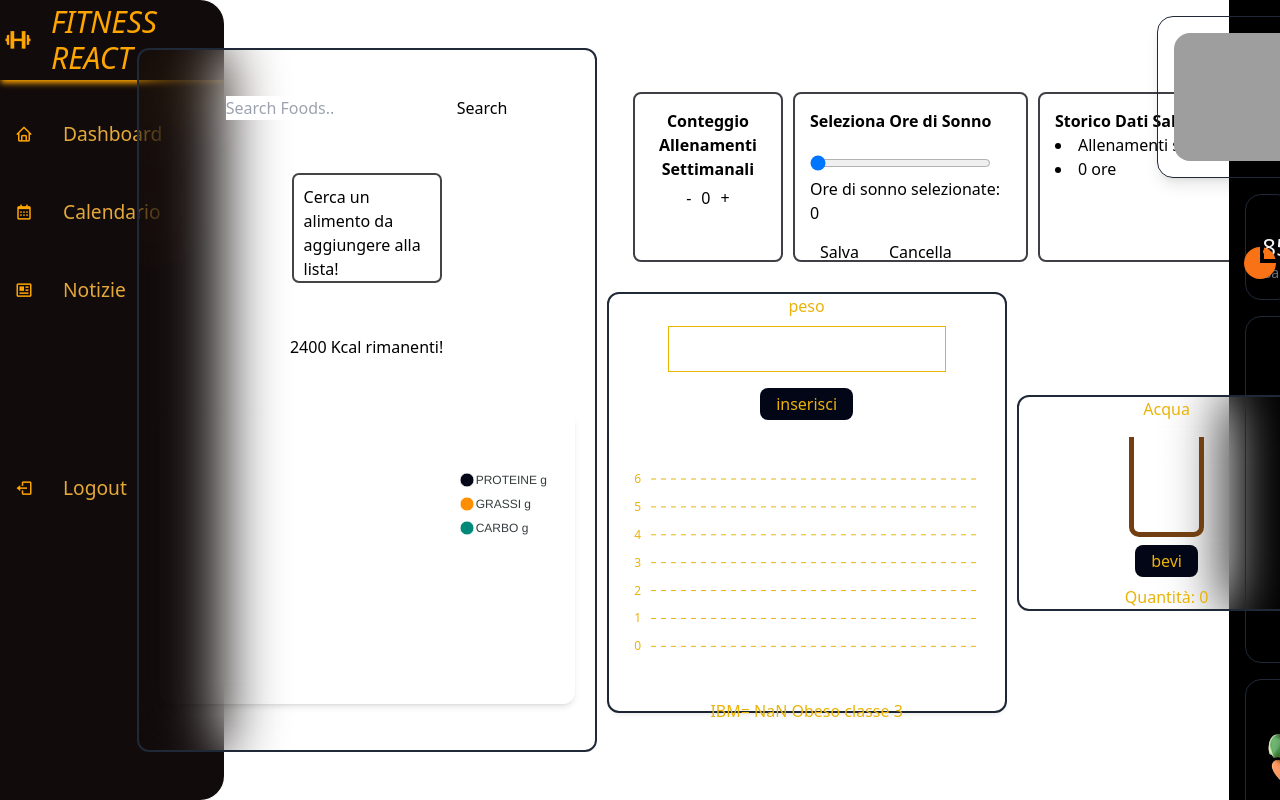
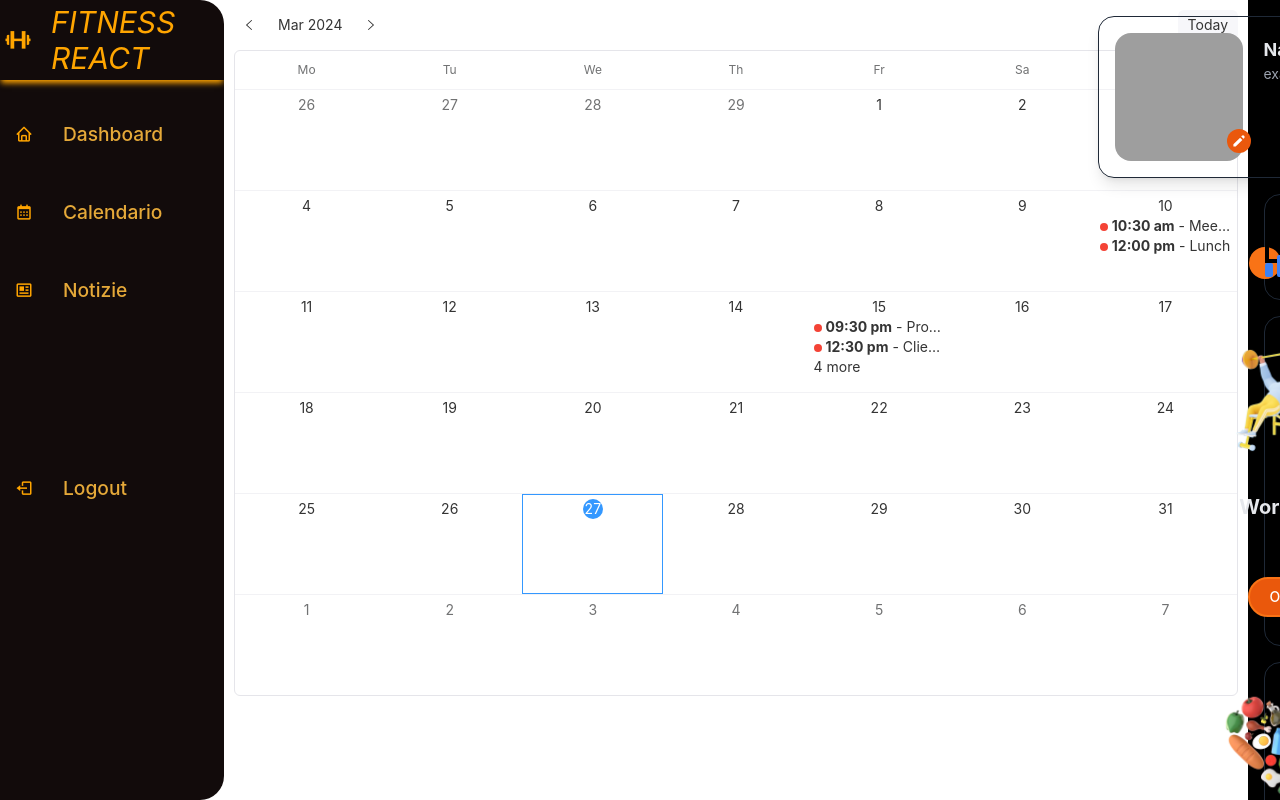
Before and after one commit to AlexCastels/REACTIVE-FIT, a React (Vite) app in the folder react-team-project/: page /hero in a window 1280 px wide. Shown: the top 800 px of the page. Built offline with nearby package versions, Linux system fonts and the light colour scheme; grey boxes are pictures that could not be loaded.

Commit message:
calendatr

```diff
--- a/react-team-project/package.json
+++ b/react-team-project/package.json
@@ -24,6 +24,7 @@
     "react-router-dom": "^6.22.2",
     "react-scroll-parallax": "^3.4.5",
     "react-transition-group": "^4.4.5",
+    "rsuite": "^5.56.0",
     "swr": "^2.2.4"
   },
   "devDependencies": {
--- a/react-team-project/src/Hero.jsx
+++ b/react-team-project/src/Hero.jsx
@@ -1,5 +1,6 @@
 import WorkoutAndSleep from "./Chiarap-components/WorkandSleep";
 import { CounterCalories } from "./alex-components/CounterCalories";
+import { CalendarPage } from "./benni-component/CalendarPage";
 import { Story } from "./benni-component/Story";
 import { Water } from "./benni-component/Water";
 import Weight from "./benni-component/Weight";
@@ -18,31 +19,8 @@ export function Hero() {
       		<AsideContainer>
         		 <Sidebar />
       		</AsideContainer>
-      		<div className="central-container-hero">
-        		 <div className="central-container-hero-left">
-          			<Element>
-						<CounterCalories />
-					</Element>
-        		 </div>
-        		 <div className="central-container-hero-rigth">
-          			<div className="central-container-hero-rigth-top">
-						<WorkoutAndSleep />
-					</div>
-          			<div className="central-container-hero-rigth-bot">
-						<div className="weight-component">
-							<Element>
-								<Weight />
-							</Element>
-						</div>
-						<div className="water-component">
-							<Element>
-								<Water />
-							</Element>
-						</div>
-					</div>
-        		 </div>
-      		</div>
 
+			<CalendarPage/>
       		<AsideContainer>
         		 <UserComponents/>
       		</AsideContainer>
--- /dev/null
+++ b/react-team-project/src/benni-component/CalendarPage.css
@@ -0,0 +1,19 @@
+@import "rsuite/dist/rsuite.css";
+.calendar-todo-list {
+    text-align: left;
+    padding: 0;
+    list-style: none;
+  }
+
+  .calendar-todo-list li {
+    overflow: hidden;
+    text-overflow: ellipsis;
+    white-space: nowrap;
+  }
+
+  .calendar-todo-item-badge {
+    vertical-align: top;
+    margin-top: 8px;
+    width: 6px;
+    height: 6px;
+  }
--- /dev/null
+++ b/react-team-project/src/benni-component/CalendarPage.jsx
@@ -0,0 +1,70 @@
+import { Calendar, Whisper, Popover, Badge } from 'rsuite';
+import "./CalendarPage.css"
+
+function getTodoList(date) {
+  const day = date.getDate();
+
+  switch (day) {
+    case 10:
+      return [
+        { time: '10:30 am', title: 'Meeting' },
+        { time: '12:00 pm', title: 'Lunch' }
+      ];
+    case 15:
+      return [
+        { time: '09:30 pm', title: 'Products Introduction Meeting' },
+        { time: '12:30 pm', title: 'Client entertaining' },
+        { time: '02:00 pm', title: 'Product design discussion' },
+        { time: '05:00 pm', title: 'Product test and acceptance' },
+        { time: '06:30 pm', title: 'Reporting' },
+        { time: '10:00 pm', title: 'Going home to walk the dog' }
+      ];
+    default:
+      return [];
+  }
+}
+
+export const CalendarPage = () => {
+  function renderCell(date) {
+    const list = getTodoList(date);
+    const displayList = list.filter((item, index) => index < 2);
+
+    if (list.length) {
+      const moreCount = list.length - displayList.length;
+      const moreItem = (
+        <li>
+          <Whisper
+            placement="top"
+            trigger="click"
+            speaker={
+              <Popover>
+                {list.map((item, index) => (
+                  <p key={index}>
+                    <b>{item.time}</b> - {item.title}
+                  </p>
+                ))}
+              </Popover>
+            }
+          >
+            <a>{moreCount} more</a>
+          </Whisper>
+        </li>
+      );
+
+      return (
+        <ul className="calendar-todo-list">
+          {displayList.map((item, index) => (
+            <li key={index}>
+              <Badge /> <b>{item.time}</b> - {item.title}
+            </li>
+          ))}
+          {moreCount ? moreItem : null}
+        </ul>
+      );
+    }
+
+    return null;
+  }
+
+  return <Calendar bordered renderCell={renderCell} />;
+};
```
Also changed, not shown: 1 other file (tests, documents, lock files or other folders).
